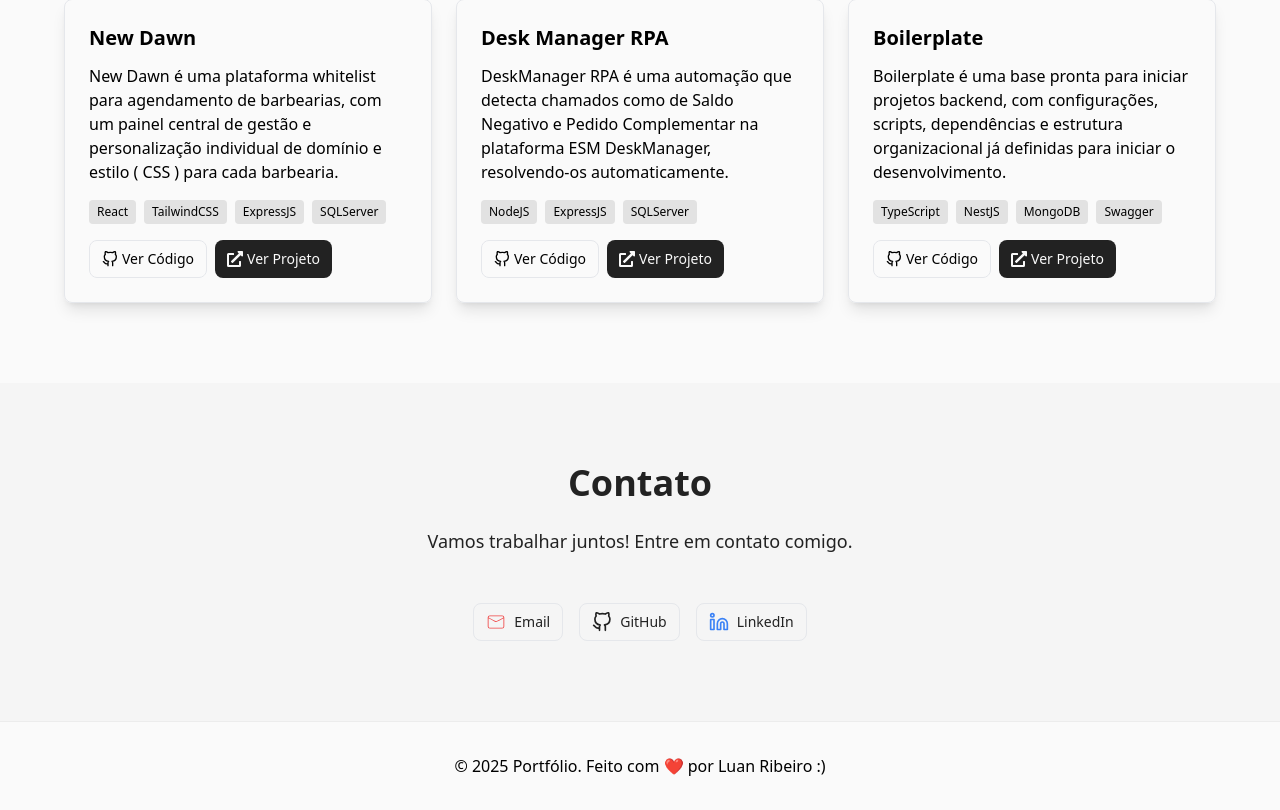
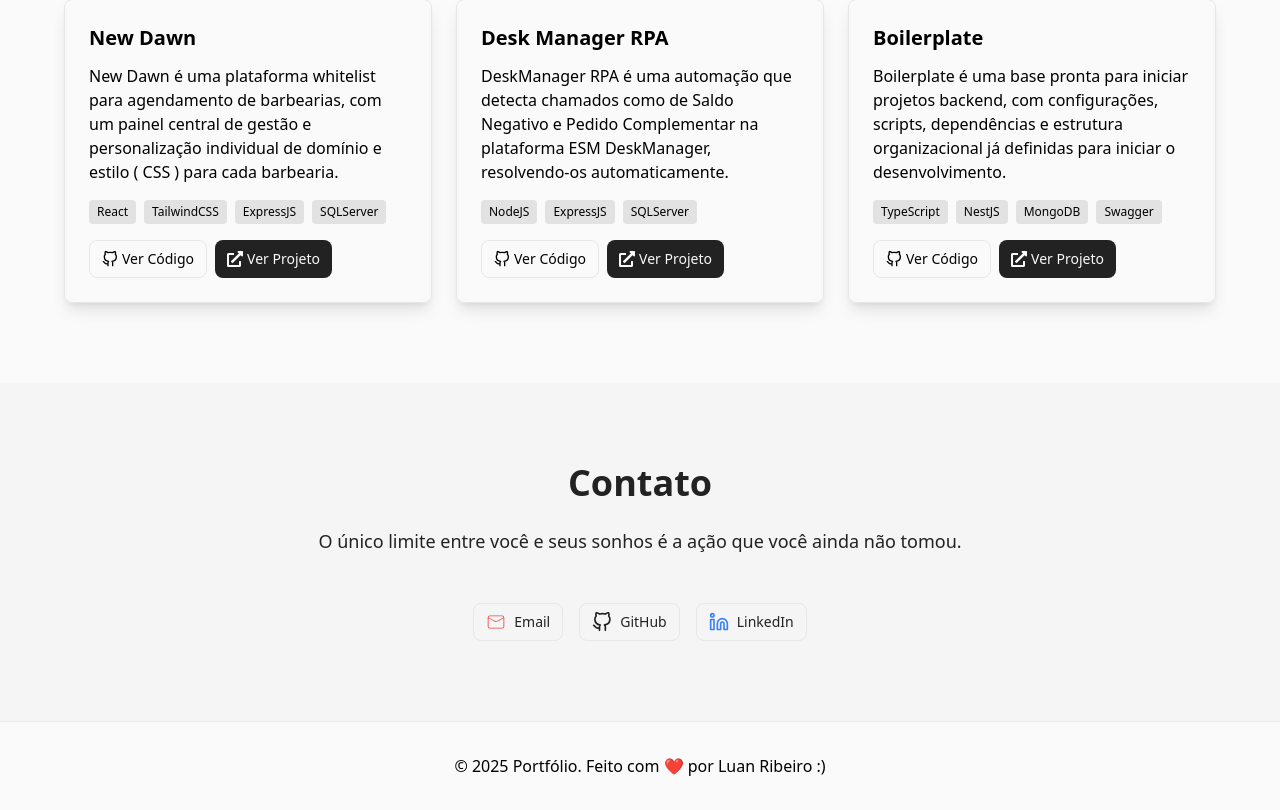
Before and after one commit to LuanRibeiroGit/PortifolioV2, a React (Vite) app: page / in a window 1280 px wide. Shown: the part 1777-2587 px from the top of the page. Built offline with nearby package versions, Linux system fonts and the light colour scheme.

Commit message:
mudar a frase

```diff
--- a/src/contexts/LanguageContext.jsx
+++ b/src/contexts/LanguageContext.jsx
@@ -45,7 +45,7 @@ export const translations = {
         },
         contact: {
             title: 'Contato',
-            description: 'Vamos trabalhar juntos! Entre em contato comigo.',
+            description: 'O único limite entre você e seus sonhos é a ação que você ainda não tomou.',
             email: 'Email',
             github: 'GitHub',
             linkedin: 'LinkedIn'
@@ -96,7 +96,7 @@ export const translations = {
         },
         contact: {
             title: 'Contact',
-            description: 'Let\'s work together! Get in touch with me.',
+            description: 'The only limit between you and your dreams is the action you haven’t taken yet.',
             email: 'Email',
             github: 'GitHub',
             linkedin: 'LinkedIn'
```
